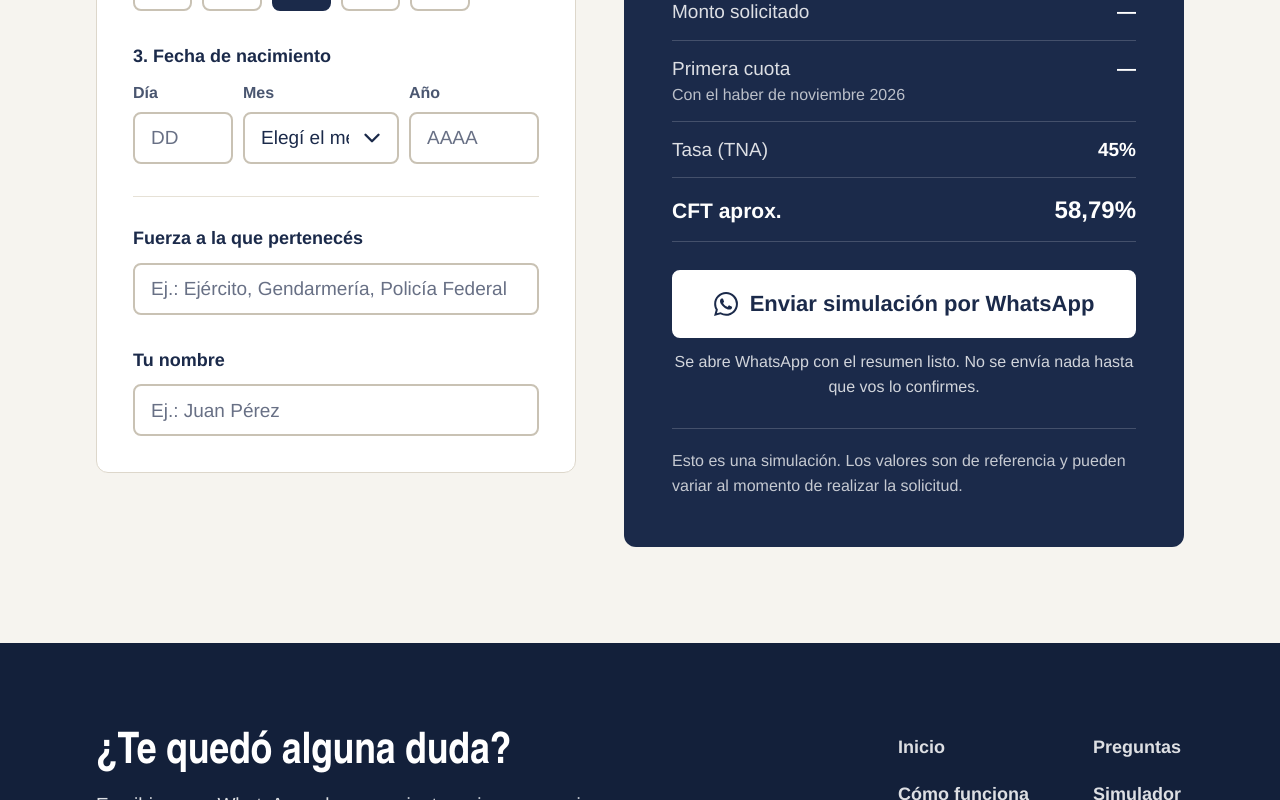
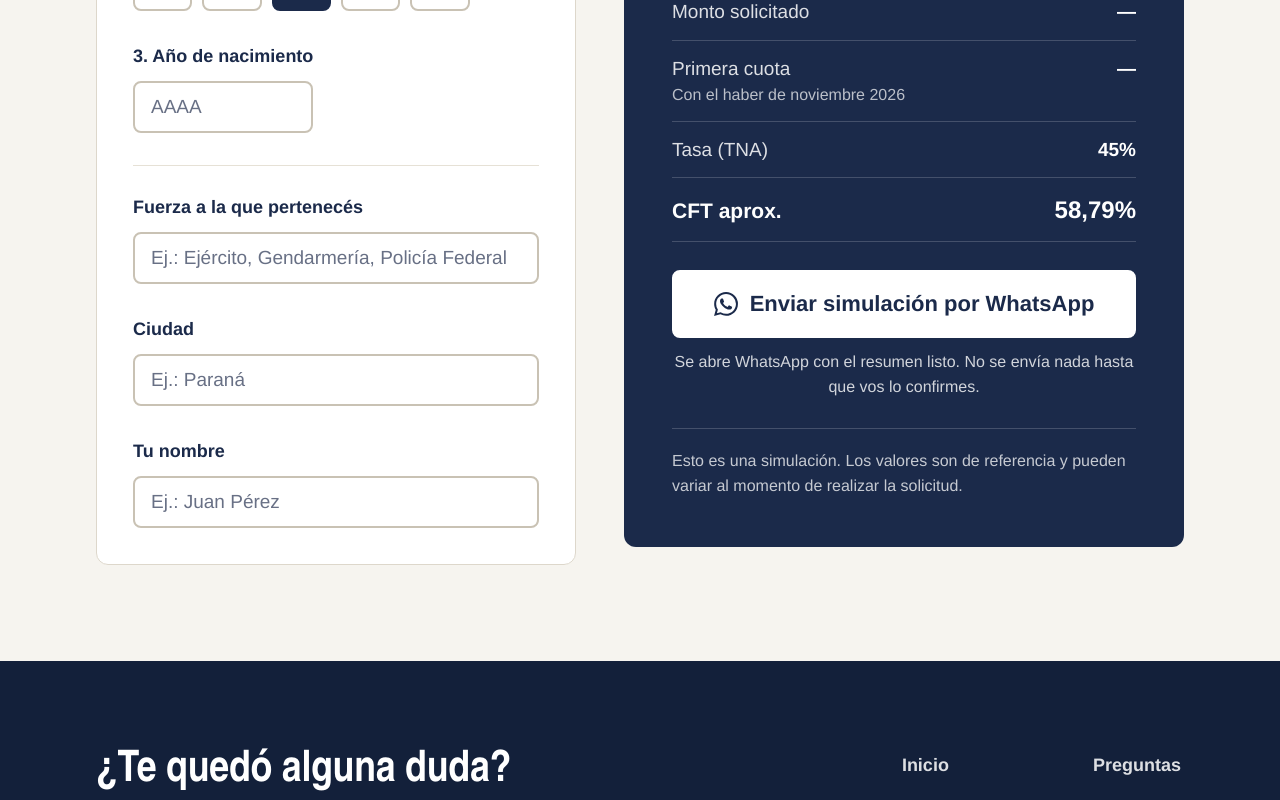
Before and after one commit to Lucavcolazo/landing-prestamos, a React (Vite) app: page /calculo in a window 1280 px wide. Shown: the part 640-1440 px from the top of the page. Built offline with nearby package versions, Linux system fonts and the light colour scheme; a web font is replaced by a local one.

Commit message:
feat: add social links, professional credentials, and update calculator fields

```diff
--- a/src/components/Footer.tsx
+++ b/src/components/Footer.tsx
@@ -1,4 +1,4 @@
-import { DATA_FISCAL, SITE, SMSV } from '@/config'
+import { DATA_FISCAL, REDES, SITE, SMSV } from '@/config'
 import { NAV_LINKS } from '@/lib/nav'
 import { WA_INFO } from '@/lib/whatsapp'
 import { WhatsApp } from './Icons'
@@ -42,6 +42,11 @@ export function Footer() {
             <a href={`mailto:${SITE.email}`}>{SITE.email}</a>
           </span>
           <span>
+            <a href={REDES.instagram} target="_blank" rel="noopener noreferrer me">Instagram</a>
+            {' · '}
+            <a href={REDES.facebook} target="_blank" rel="noopener noreferrer me">Facebook</a>
+          </span>
+          <span>
             {SITE.nombreFiscal} · <span className="nowrap">CUIT {SITE.cuit}</span> · {SITE.condicionFiscal}
           </span>
         </address>
--- a/src/config.ts
+++ b/src/config.ts
@@ -22,6 +22,12 @@ export const SMSV = {
   web: 'https://www.smsv.com.ar/',
   // Listado oficial donde figura "PARANÁ: Ojeda, Diego"
   representantes: 'https://www.smsv.com.ar/representantes/',
+}
+
+// Redes de Diego (si cambia el usuario de Instagram, actualizar acá y en index.html)
+export const REDES = {
+  instagram: 'https://www.instagram.com/dojeda.smsv/',
+  facebook: 'https://www.facebook.com/profile.php?id=61586671000489',
 }
 
 // Formulario 960 / Data Fiscal de ARCA (el QR solo responde por http)
--- a/src/lib/nav.ts
+++ b/src/lib/nav.ts
@@ -8,7 +8,7 @@ export interface NavLink {
 /** Secciones del sitio: las usan el navbar y el footer. */
 export const NAV_LINKS: NavLink[] = [
   { to: '/', label: 'Inicio', section: 'inicio' },
-  { to: '/#como-funciona', label: 'Cómo funciona', section: 'como-funciona' },
+  { to: '/#como-funciona', label: 'Pasos a seguir', section: 'como-funciona' },
   { to: '/sobre-mi', label: 'Sobre mí', section: 'sobre-mi' },
   { to: '/#preguntas', label: 'Preguntas', section: 'preguntas' },
   { to: '/calculo', label: 'Simulador', section: null },
--- a/src/pages/CalculoPage.tsx
+++ b/src/pages/CalculoPage.tsx
@@ -2,7 +2,7 @@ import { useMemo, useState } from 'react'
 import { Header } from '@/components/Header'
 import { Footer } from '@/components/Footer'
 import { TransitionLink } from '@/components/TransitionLink'
-import { ArrowLeft, WhatsApp, Chevron } from '@/components/Icons'
+import { ArrowLeft, WhatsApp } from '@/components/Icons'
 import { CALC } from '@/config'
 import { simular } from '@/lib/finance'
 import { formatMontoInput, money, parseMonto } from '@/lib/format'
@@ -15,16 +15,13 @@ const MESES = [
   'julio', 'agosto', 'septiembre', 'octubre', 'noviembre', 'diciembre',
 ]
 
-const cap = (s: string) => s.charAt(0).toUpperCase() + s.slice(1)
-
 export function CalculoPage() {
   usePageMeta('/calculo')
   const [montoTxt, setMontoTxt] = useState('')
   const [plazo, setPlazo] = useState(48)
-  const [dia, setDia] = useState('')
-  const [mes, setMes] = useState('')
   const [anio, setAnio] = useState('')
   const [fuerza, setFuerza] = useState('')
+  const [ciudad, setCiudad] = useState('')
   const [nombre, setNombre] = useState('')
 
   const hoy = useMemo(() => new Date(), [])
@@ -63,7 +60,8 @@ export function CalculoPage() {
     'Hola Diego, hice una simulación en la web:',
     nombre.trim() && `- Nombre: ${nombre.trim()}`,
     fuerza.trim() && `- Fuerza: ${fuerza.trim()}`,
-    fechaOk && (dia && mes ? `- Fecha de nacimiento: ${dia}/${mes}/${anio}` : `- Año de nacimiento: ${anio}`),
+    ciudad.trim() && `- Ciudad: ${ciudad.trim()}`,
+    fechaOk && `- Año de nacimiento: ${anio}`,
     `- Monto: ${montoOk ? money(monto) : '-'}`,
     `- Plazo: ${plazo} cuotas`,
     `- Primera cuota: ${listo ? money(sim.cuotaTotal) : '-'}`,
@@ -122,44 +120,11 @@ export function CalculoPage() {
               </div>
             </fieldset>
 
-            <fieldset className="field-group">
-              <legend className="lbl">3. Fecha de nacimiento</legend>
-              <div className="fecha">
-                <div className="fecha__col">
-                  <label className="sublbl" htmlFor="dia">Día</label>
-                  <input
-                    id="dia"
-                    className="field"
-                    inputMode="numeric"
-                    autoComplete="bday-day"
-                    placeholder="DD"
-                    value={dia}
-                    onChange={(e) => setDia(e.target.value.replace(/\D/g, '').slice(0, 2))}
-                  />
-                </div>
-                <div className="fecha__col">
-                  <label className="sublbl" htmlFor="mes">Mes</label>
-                  <div className="select">
-                    <select
-                      id="mes"
-                      className="field"
-                      autoComplete="bday-month"
-                      value={mes}
-                      onChange={(e) => setMes(e.target.value)}
-                    >
-                      <option value="">Elegí el mes</option>
-                      {MESES.map((m, i) => (
-                        <option key={m} value={String(i + 1)}>{cap(m)}</option>
-                      ))}
-                    </select>
-                    <Chevron />
-                  </div>
-                </div>
-                <div className="fecha__col">
-                  <label className="sublbl" htmlFor="anio">Año</label>
+            <div className="field-group">
+              <label className="lbl" htmlFor="anio">3. Año de nacimiento</label>
               <input
                 id="anio"
-                    className="field"
+                className="field field--anio"
                 inputMode="numeric"
                 autoComplete="bday-year"
                 placeholder="AAAA"
@@ -167,8 +132,6 @@ export function CalculoPage() {
                 onChange={(e) => setAnio(e.target.value.replace(/\D/g, '').slice(0, 4))}
               />
             </div>
-              </div>
-            </fieldset>
 
             <div className="field-group field-group--sep">
               <label className="lbl" htmlFor="fuerza">Fuerza a la que pertenecés</label>
@@ -180,6 +143,19 @@ export function CalculoPage() {
                 value={fuerza}
                 maxLength={60}
                 onChange={(e) => setFuerza(e.target.value)}
+              />
+            </div>
+
+            <div className="field-group">
+              <label className="lbl" htmlFor="ciudad">Ciudad</label>
+              <input
+                id="ciudad"
+                className="field"
+                autoComplete="address-level2"
+                placeholder="Ej.: Paraná"
+                value={ciudad}
+                maxLength={60}
+                onChange={(e) => setCiudad(e.target.value)}
               />
             </div>
 
@@ -205,7 +181,7 @@ export function CalculoPage() {
               <span key={listo ? Math.round(sim.enMano) : 0} className="display result__big num-pop">{listo ? money(sim.enMano) : dash}</span>
               {!listo && (
                 <span className="result__sub">
-                  {montoOk ? 'Completá tu fecha de nacimiento para ver el resultado' : 'Ingresá el monto para ver el resultado'}
+                  {montoOk ? 'Completá tu año de nacimiento para ver el resultado' : 'Ingresá el monto para ver el resultado'}
                 </span>
               )}
             </div>
--- a/src/pages/HomePage.tsx
+++ b/src/pages/HomePage.tsx
@@ -119,7 +119,7 @@ export function HomePage() {
         <section id="como-funciona" className="howto" data-pin>
           <div className="howto__sticky section">
             <div className="section__head">
-              <h2 className="display h2">Cómo funciona</h2>
+              <h2 className="display h2">Pasos a seguir</h2>
               <p className="lead">
                 Cuatro pasos. Te acompañamos en cada uno.
               </p>
@@ -158,15 +158,15 @@ export function HomePage() {
                 </span>
               )}
               <p className="body-lg">
-                Soy {SITE.nombre}, representante de la {SMSV.nombre} ({SMSV.sigla}) en {SITE.ciudad},{' '}
-                {SITE.provincia}. Hace {SITE.aniosExperiencia} años acompaño a activos y retirados de las Fuerzas
-                Armadas y de Seguridad de todo el país.
+                Soy {SITE.nombre}, representante de la {SMSV.nombre} ({SMSV.sigla}). Hace{' '}
+                {SITE.aniosExperiencia} años asesoro a personal en actividad y retirado de las Fuerzas Armadas y de
+                Seguridad Nacionales.
               </p>
             </div>
             <p className="body-lg cobertura__muted">
-              Las consultas y gestiones se hacen a distancia por WhatsApp, desde cualquier punto del país. En Entre
-              Ríos y zonas cercanas también atiendo en persona. Te explico las condiciones con claridad, reviso tu
-              recibo con vos y te acompaño hasta que el préstamo está acreditado.
+              Atención presencial en {SITE.provincia} y zonas cercanas, y por WhatsApp desde cualquier lugar del país.
+              Analizamos juntos tu situación y buscamos la mejor solución, con condiciones claras desde el primer
+              momento.
             </p>
             <div className="cobertura__acciones">
               <a href={WA_INFO} className="btn btn--white" target="_blank" rel="noopener noreferrer">
--- a/src/styles.css
+++ b/src/styles.css
@@ -292,7 +292,7 @@ a:hover { color: var(--ink); }
 .section--white { background: var(--white); }
 .section__head { display: flex; flex-direction: column; gap: 16px; max-width: 760px; margin-bottom: 64px; }
 
-/* "Cómo funciona" fijado: la sección queda en pantalla mientras se completan los pasos.
+/* "Pasos a seguir" fijado: la sección queda en pantalla mientras se completan los pasos.
    Misma media query que PIN_QUERY en Timeline.tsx. */
 .howto { background: var(--ivory); }
 @media (min-width: 1101px) and (min-height: 640px) and (prefers-reduced-motion: no-preference) {
@@ -608,7 +608,6 @@ a:hover { color: var(--ink); }
 .field-group > legend { padding: 0; margin-bottom: 10px; }
 .field-group--sep { padding-top: 28px; border-top: 1px solid var(--line-3); }
 .lbl { font-size: 18px; font-weight: 700; color: var(--ink); }
-.sublbl { font-size: 16px; font-weight: 600; color: var(--ink-3); }
 .opt { font-weight: 400; color: var(--ink-3); }
 
 .field {
@@ -669,12 +668,7 @@ a:hover { color: var(--ink); }
 .seg:active { transform: scale(0.96); }
 .seg.is-on { background: var(--navy); border-color: var(--navy); color: var(--white); }
 
-.fecha { display: grid; grid-template-columns: 100px minmax(0, 1fr) 130px; gap: 10px; }
-.fecha__col { display: flex; flex-direction: column; gap: 6px; min-width: 0; }
-@media (max-width: 560px) { .fecha { grid-template-columns: 1fr 1fr; } .fecha__col:nth-child(2) { grid-column: 1 / -1; grid-row: 1; } }
-.select { position: relative; }
-.select select { appearance: none; -webkit-appearance: none; padding-right: 48px; cursor: pointer; }
-.select svg { position: absolute; right: 14px; top: 50%; transform: translateY(-50%); pointer-events: none; color: var(--ink); }
+.field--anio { max-width: 180px; }
 
 .result {
   position: sticky;
@@ -849,7 +843,7 @@ a:hover { color: var(--ink); }
 .section__head--flush { margin-bottom: 0; gap: 20px; }
 .link-ext { display: inline-flex; align-items: center; gap: 8px; min-height: 44px; font-size: 20px; font-weight: 700; }
 
-.datos { display: grid; grid-template-columns: repeat(3, auto); gap: 16px 48px; }
+.datos { display: grid; grid-template-columns: repeat(2, auto); gap: 16px 48px; }
 .datos dt { font-size: 16px; font-weight: 700; color: var(--ink-3); text-transform: uppercase; letter-spacing: 0.06em; }
 .datos dd { font-size: 20px; font-weight: 600; overflow-wrap: anywhere; }
 @media (max-width: 900px) { .datos { grid-template-columns: 1fr; } }
```
Also changed, not shown: index.html (+11 -1 lines), src/pages/SobreMiPage.tsx (+17 -5 lines). Lines whose indentation alone changed are shown as unchanged.
